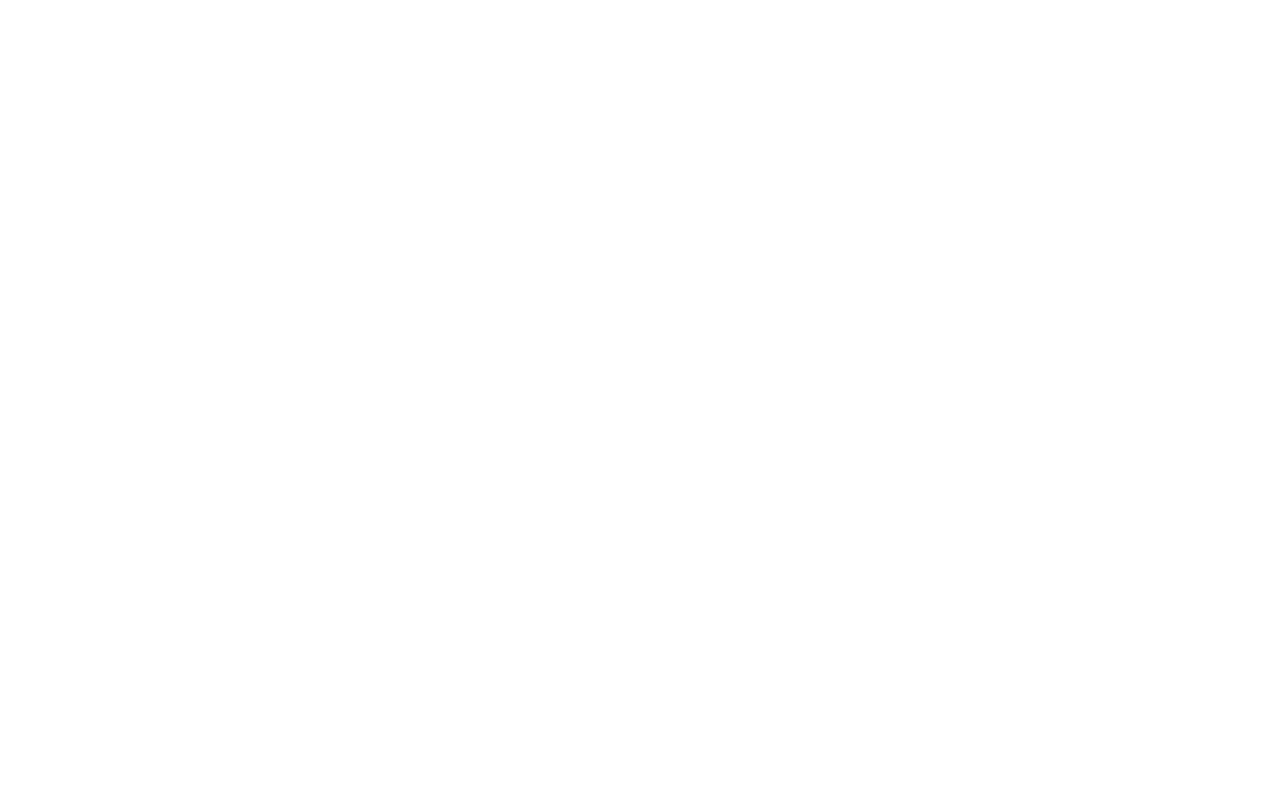
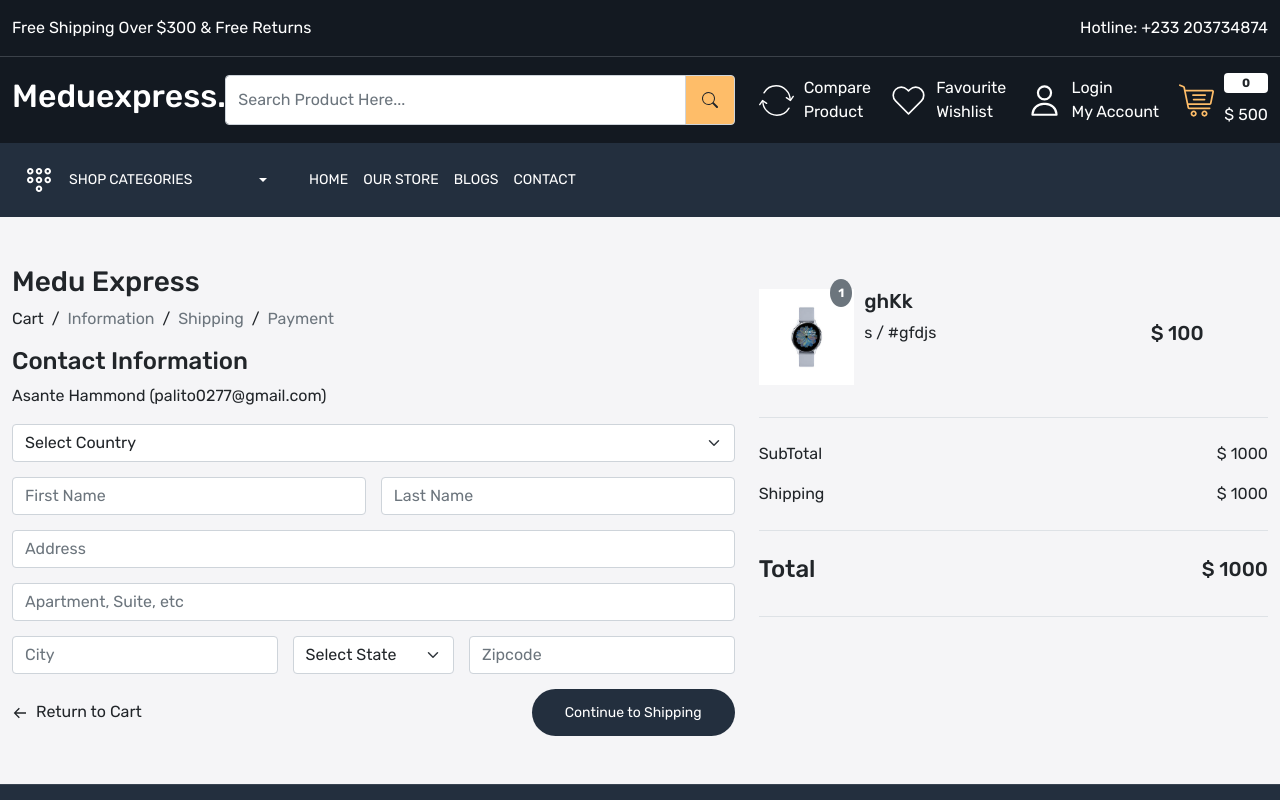
Before and after one commit to enjoyxoxo/meduexpress, a React (Create React App) app: page /checkout in a window 1280 px wide. Before the commit this address had no page. Shown: the top 800 px of the page. Built offline with nearby package versions, Linux system fonts and the light colour scheme.

Commit message:
Cart Pages updated and now working on Checkout page

```diff
--- a/src/App.css
+++ b/src/App.css
@@ -806,3 +806,39 @@
   color: var(--color-777777);
 }
 /* Main Product Page */
+
+/* Cart Page */
+.cart-header, .cart-data {
+  border-bottom: 1px solid #eaeaea;
+}
+.cart-header h4 {
+  font-size: 13px;
+  color: var(--color-777777);
+}
+
+.cart-col-1 {
+  width: 40%;
+}
+
+.cart-col-1 p {
+  color: var(--color-777777);
+  font-size: 14px;
+}
+
+.cart-col-2 {
+  width: 10%;
+}
+
+.cart-col-3 {
+  width: 15%;
+}
+
+.cart-col-4 {
+  width: 15%;
+}
+
+.cart-data h5.price {
+  font-size: 14px;
+  color: var(--color-1c1c1b);
+}
+/* Ends Cart Page */
--- a/src/App.js
+++ b/src/App.js
@@ -20,6 +20,7 @@
 import Wishlist from './pages/Wishlist';
 import SingleProduct from './pages/SingleProduct';
 import Cart from './pages/Cart';
+import Checkout from './pages/Checkout';
 
 function App() {
   return <>
@@ -35,6 +36,7 @@
           <Route path="blog/:id" element={<SingleBlog />} />
           <Route path="compare-product" element={<CompareProduct />} />
           <Route path="cart" element={<Cart />} />
+          <Route path="checkout" element={<Checkout />} />
           <Route path="wishlist" element={<Wishlist />} />
           <Route path="login" element={<Login />} />
           <Route path="forgot-password" element={<Forgotpassword />} />
--- a/src/pages/Cart.js
+++ b/src/pages/Cart.js
@@ -1,11 +1,64 @@
 import React from 'react';
 import BreadCrumb from '../components/BreadCrumb';
 import Meta from '../components/Meta';
+import watch from '../images/watch.jpg';
+import { AiFillDelete } from 'react-icons/ai';
+import { Link } from 'react-router-dom';
 
 const Cart = () => {
   return <>
     <Meta title={"Cart"} />
     <BreadCrumb title="Carts" />
+    <section className="cart-wrapper home-wrapper-2 py-5">
+      <div className="container-xxl">
+        <div className="row">
+          <div className="col-12">
+            <div className="cart-header py-3 d-flex justify-content-between  align-items-center">
+              <h4 className='cart-col-1'>Product</h4>
+              <h4 className='cart-col-2'>Price</h4>
+              <h4 className='cart-col-3'>Quantity</h4>
+              <h4 className='cart-col-4'>Total</h4>
+            </div>
+            <div className="cart-data py-3 mb-2 d-flex justify-content-between  align-items-center">
+              <div className='cart-col-1 gap-15 d-flex align-items-center'>
+                <div className='w-25'>
+                  <img src={watch} className='img-fluid' alt="product image" />
+                </div>
+                <div className='w-75'>
+                  <h5>Got it bro</h5>
+                  <p>Size: there</p>
+                  <p>Color: here</p>
+                </div>
+              </div>
+              <div className='cart-col-2'>
+                <h5 className="price">$ 200</h5>
+              </div>
+              <div className='cart-col-3 d-flex align-items-center gap-15'>
+                <div>
+                  <input className="form-control" type="number" name="" min={1} max={10} id="" />
+                </div>
+                <div>
+                  <AiFillDelete className='text-danger'/>
+                </div>
+              </div>
+              <div className='cart-col-4'>
+                <h5 className="price">$ 200</h5>
+              </div>
+            </div>
+          </div>
+          <div className="col-12 py-2 mt-4">
+            <div className="d-flex justify-content-between align-items-baseline">
+              <Link to='/product' className='button'>Continue To Shopping</Link>
+              <div className='d-flex flex-column align-items-end'>
+                <h4>SubTotal: $ 200</h4>
+                <p>Taxes and shipping calculated at checkout</p>
+                <Link to='/checkout' className='button'>Checkout</Link>
+              </div>
+            </div>
+          </div>
+        </div>
+      </div>
+    </section>
   </>
 }
 
--- /dev/null
+++ b/src/pages/Checkout.js
@@ -0,0 +1,114 @@
+import React from 'react';
+import BreadCrumb from '../components/BreadCrumb';
+import Meta from '../components/Meta';
+import { Link } from 'react-router-dom';
+import { BiArrowBack } from 'react-icons/bi';
+import watch from '../images/watch.jpg';
+
+const Checkout = () => {
+  return <>
+    <div className="checkout-wrapper py-5 home-wrapper-2">
+      <div className="container-xxl">
+        <div className="row">
+          <div className="col-7">
+            <div className="checkout-left-data">
+              <h3 className='website-name'>Medu Express</h3>
+              <nav style={{"--bs-breadcrumb-divider": ">"}} aria-label="breadcrumb">
+                <ol className="breadcrumb">
+                  <li className="breadcrumb-item">
+                   <Link className='text-dark' to='/cart'>
+                     Cart
+                   </Link>
+                  </li>
+                  &nbsp; /
+                  <li className="breadcrumb-item active" aria-current="page">           Information
+                  </li>
+                  &nbsp; /<li className="breadcrumb-item active">Shipping</li>
+                  &nbsp; /
+                  <li className="breadcrumb-item active" aria-current="page">Payment</li>
+                </ol>
+              </nav>
+              <h4 className="title">Contact Information</h4>
+              <p className="details">Asante Hammond (palito0277@gmail.com)</p>
+              <form action="" className='d-flex flex-wrap gap-15 justify-content-between'>
+                <div className='w-100'>
+                  <select name="" className="form-control form-select" id="">
+                    <option value="" selected disabled>
+                      Select Country
+                    </option>
+                  </select>
+                </div>
+                <div className='flex-grow-1'>
+                  <input type="text" placeholder="First Name" className="form-control" />
+                </div>
+                <div className='flex-grow-1'>
+                  <input type="text" placeholder="Last Name" className="form-control" />
+                </div>
+                <div className='w-100'>
+                  <input type="text" placeholder="Address" className="form-control" />
+                </div>
+                <div className='w-100'>
+                  <input type="text" placeholder="Apartment, Suite, etc" className="form-control" />
+                </div>
+                <div className='flex-grow-1'>
+                  <input type="text"  placeholder="City" className="form-control" />
+                </div>
+                <div className='flex-grow-1'>
+                  <select name="" className="form-control form-select" id="">
+                    <option value="" selected disabled>Select State</option>
+                  </select>
+                </div>
+                <div className='flex-grow-1'>
+                  <input type="text" placeholder="Zipcode" className="form-control" />
+                </div>
+                <div className="w-100">
+                  <div className="d-flex justify-content-between align-items-center">
+                    <Link to="/cart" className='text-dark'>
+                    <BiArrowBack className='me-2' />
+                    Return to Cart</Link>
+                    <Link to="/cart" className='button'>Continue to Shipping</Link>
+                  </div>
+                </div>
+              </form>
+            </div>
+          </div>
+          <div className="col-5">
+            <div className='border-bottom py-4'>
+              <div className="d-flex gap-10 mb-2 align-items-center">
+                <div className='w-75 d-flex gap-10'>
+                  <div className='w-25 position-relative'>
+                    <span style={{top:"-10px", right: "2px"}} className="badge bg-secondary text-white rounded-circle p-2 position-absolute">1</span>
+                    <img className="img-fluid" src={watch} alt="product" />
+                  </div>
+                  <div>
+                    <h5 className="title">ghKk</h5>
+                    <p>s / #gfdjs</p>
+                </div>
+                </div>
+                <div className='flex-grow-1'>
+                  <h5>$ 100</h5>
+                </div>
+              </div>
+            </div>
+            <div className='border-bottom py-4'>
+              <div className='d-flex justify-content-between align-items-center'>
+                <p>SubTotal</p>
+                <p>$ 1000</p>
+              </div>
+              <div className='d-flex justify-content-between align-items-center'>
+                <p className='mb-0'>Shipping</p>
+                <p className='mb-0'>$ 1000</p>
+              </div>
+            </div>
+            <div className='d-flex justify-content-between align-items-center border-bottom py-4'>
+              <h4>Total</h4>
+              <h5>$ 1000</h5>
+            </div>
+          </div>
+        </div>
+      </div>
+    </div>
+  </>
+}
+
+export default Checkout;
```
